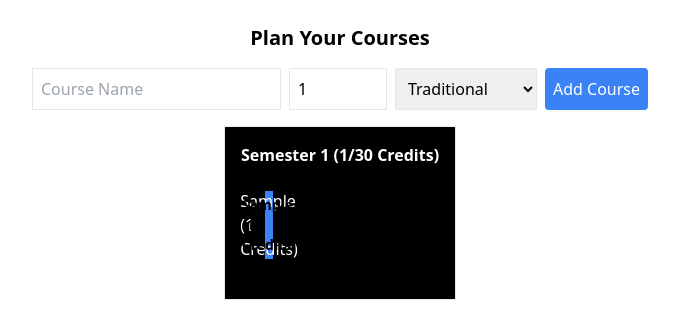
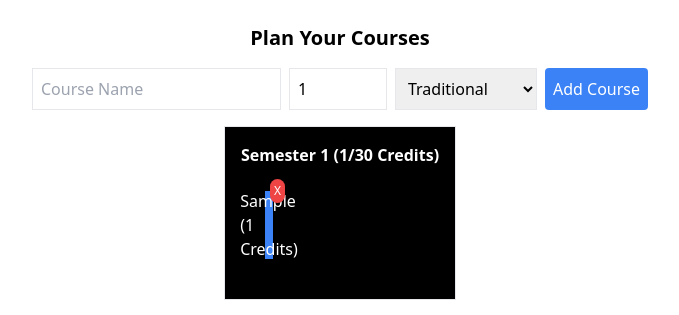
Before and after one commit to DineshSundaram7/credit-planner, a React (Create React App) app: page / in a window 1280 px wide. Both pictures are taken after typing "Sample" into the empty fields and a click on the button "Add Course". Shown: the top 315 px of the page, without its empty margins (300-979 px from the left). Built offline with nearby package versions, Linux system fonts and the light colour scheme.

Commit message:
Update CreditPlanner.js

```diff
--- a/src/components/CreditPlanner.js
+++ b/src/components/CreditPlanner.js
@@ -5,7 +5,7 @@ import { HTML5Backend } from "react-dnd-html5-backend";
 const BLOCK_TYPE = "BLOCK";
 
 // Course Block Component
-const CourseBlock = ({ course }) => {
+const CourseBlock = ({ course, removeCourse }) => {
   const [{ isDragging }, drag] = useDrag(() => ({
     type: BLOCK_TYPE,
     item: { id: course.id, course },
@@ -42,6 +42,9 @@ const CourseBlock = ({ course }) => {
               height: "100%",
             }}
           />
+          <div className="absolute inset-0 flex items-center justify-center text-white font-bold text-sm">
+            {course.name} ({course.credits} Credits)
+          </div>
         </div>
       ) : (
         <div
@@ -50,15 +53,18 @@ const CourseBlock = ({ course }) => {
           {course.name} ({course.credits} Credits)
         </div>
       )}
-      <div className="absolute inset-0 flex items-center justify-center text-black font-bold text-sm">
-        {course.name} ({course.credits} Credits)
-      </div>
+      <button
+        onClick={() => removeCourse(course.id)}
+        className="absolute top-1 right-1 bg-red-500 text-white p-1 rounded-full text-xs"
+      >
+        X
+      </button>
     </div>
   );
 };
 
 // Semester Drop Area
-const SemesterBlock = ({ semesterIndex, courses, moveBlock }) => {
+const SemesterBlock = ({ semesterIndex, courses, moveBlock, removeCourse }) => {
   const [, drop] = useDrop(() => ({
     accept: BLOCK_TYPE,
     drop: (item) => moveBlock(item.course, semesterIndex),
@@ -71,7 +77,7 @@ const SemesterBlock = ({ semesterIndex, courses, moveBlock }) => {
     <div ref={drop} className={`border p-4 min-h-[100px] bg-black text-white ${isOverLimit ? "border-red-500" : ""}`} style={{ width: "100%" }}>
       <h4 className="font-bold">Semester {semesterIndex + 1} ({totalCredits}/30 Credits)</h4>
       {courses.map((course) => (
-        <CourseBlock key={course.id} course={course} />
+        <CourseBlock key={course.id} course={course} removeCourse={removeCourse} />
       ))}
       {isOverLimit && <p className="text-red-500">Credit limit exceeded!</p>}
     </div>
@@ -130,6 +136,13 @@ const CreditPlanner = () => {
     });
   };
 
+  const removeCourse = (id) => {
+    setCourses(courses.filter((course) => course.id !== id));
+    setSemesters((prev) => {
+      return prev.map((sem) => sem.filter((course) => course.id !== id));
+    });
+  };
+
   return (
     <DndProvider backend={HTML5Backend}>
       <div className="p-6 flex flex-col items-center">
@@ -152,7 +165,7 @@ const CreditPlanner = () => {
         </div>
         <div className="grid grid-cols-1 gap-4">
           {semesters.map((semester, index) => (
-            <SemesterBlock key={index} semesterIndex={index} courses={semester} moveBlock={moveBlock} />
+            <SemesterBlock key={index} semesterIndex={index} courses={semester} moveBlock={moveBlock} removeCourse={removeCourse} />
           ))}
         </div>
       </div>
```
